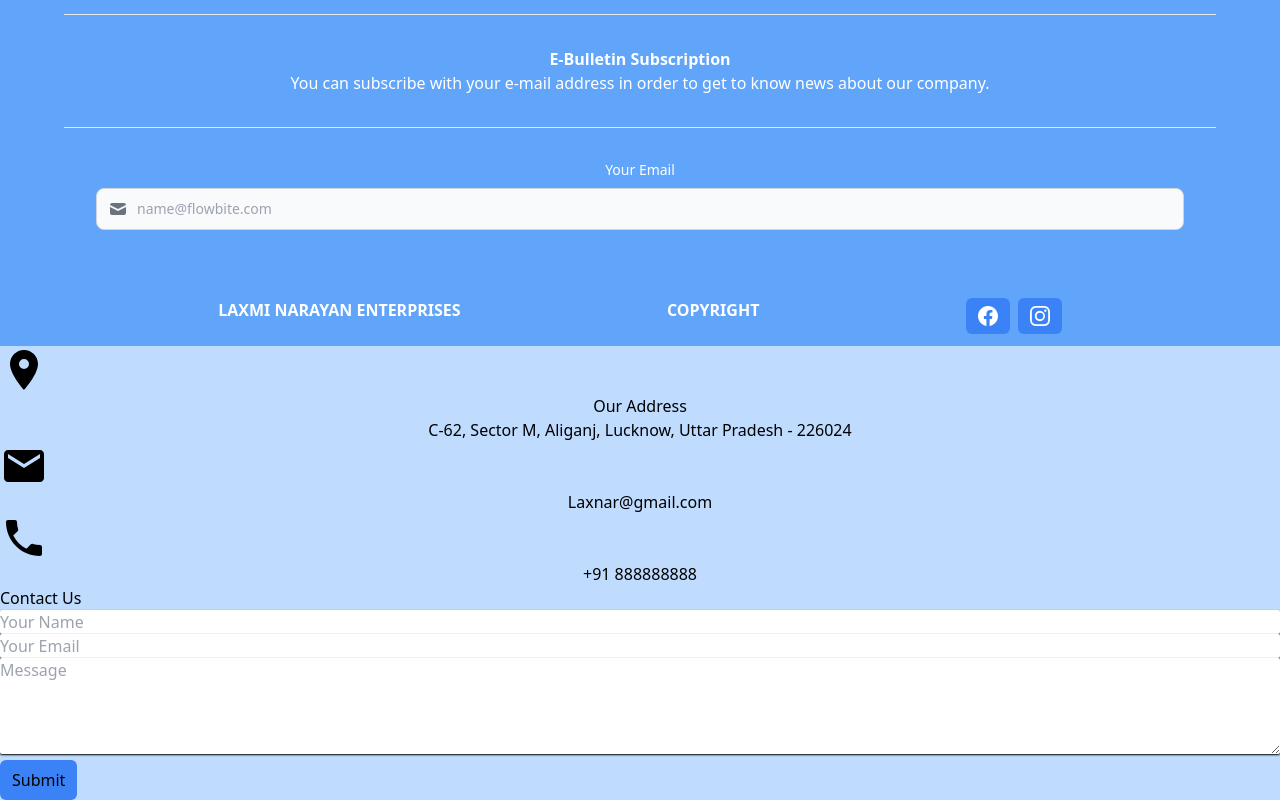
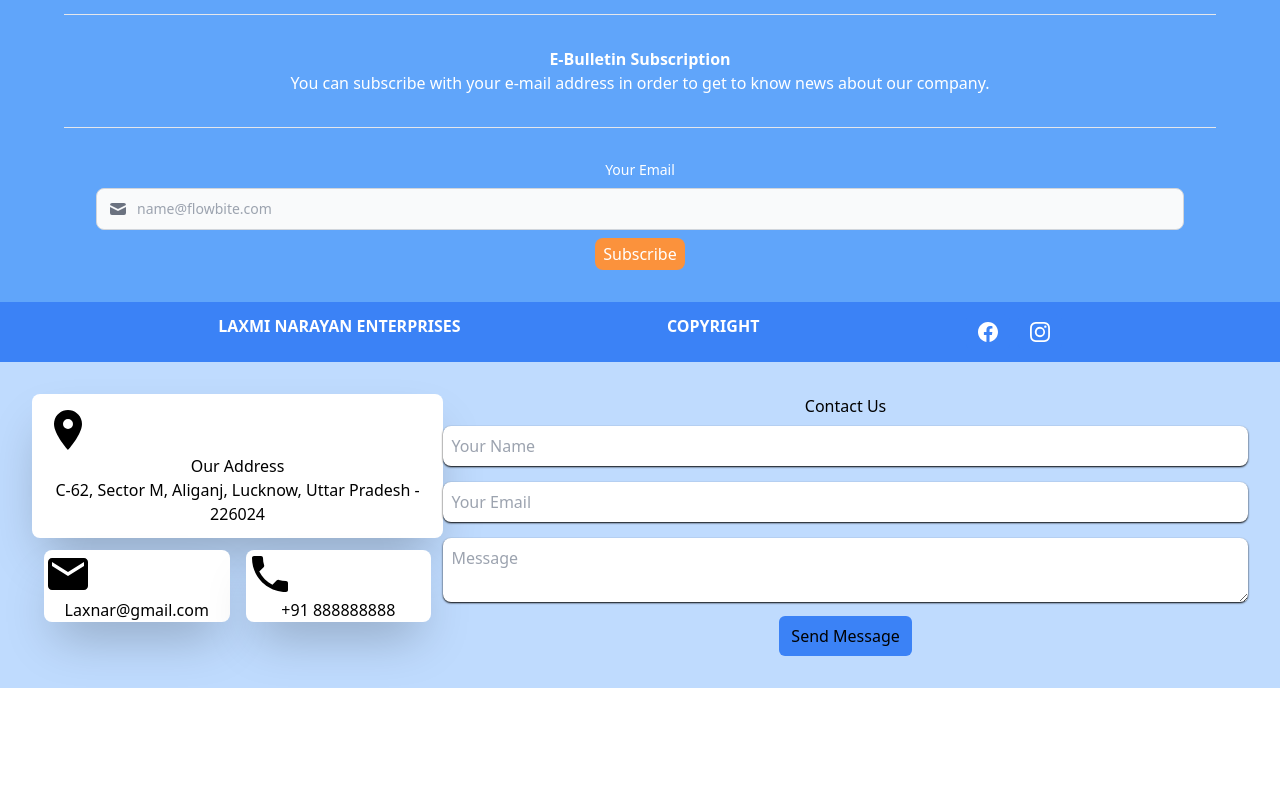
Before and after one commit to yash-sahni54321/Laxnar, a React (Create React App) app: page /contact in a window 1280 px wide. Shown: the part 343-1143 px from the top of the page. After the commit the page ends 1031 px from the top, so only its background shows below. Built offline with nearby package versions, Linux system fonts and the light colour scheme.

Commit message:
add contact component

```diff
--- a/package.json
+++ b/package.json
@@ -3,7 +3,6 @@
   "version": "0.1.0",
   "private": true,
   "dependencies": {
-    "@headlessui/react": "^1.7.8",
     "@testing-library/jest-dom": "^5.16.5",
     "@testing-library/react": "^13.4.0",
     "@testing-library/user-event": "^13.5.0",
--- a/src/Components/ContactHeader.js
+++ b/src/Components/ContactHeader.js
@@ -23,9 +23,9 @@ const ContactHeader = () => {
 
     return (
         <>
-            <div className="bg-blue-200">
-                <div>
-                    <div>
+            <div className="flex justify-around p-8 bg-blue-200 ">
+                <div className="">
+                    <div className="p-3 bg-white rounded-lg shadow-2xl">
                         <div className="text-center">
                             <span className="text-5xl">
                                 <MdLocationOn />
@@ -38,8 +38,8 @@ const ContactHeader = () => {
                             </span>
                         </div>
                     </div>
-                    <div>
-                        <div>
+                    <div  className="flex justify-evenly p-3">
+                        <div className=" w-6/12 mr-2 bg-white rounded-lg shadow-2xl">
                             <div className="text-center">
                                 <span className="text-5xl">
                                     <MdEmail />
@@ -49,7 +49,7 @@ const ContactHeader = () => {
                                 </span>
                             </div>
                         </div>
-                        <div>
+                        <div className="w-6/12 ml-2 bg-white rounded-lg shadow-2xl">
                             <div className="text-center">
                                 <span className="text-5xl">
                                     <MdPhone />
@@ -63,32 +63,32 @@ const ContactHeader = () => {
                 </div>
                 <div>
                     <div>
-                        <form onSubmit={handleSubmit} className="">
+                        <form onSubmit={handleSubmit} className="text-center ">
                             <label>Contact Us</label>
                             <input
                                 type="text"
-                                className="w-full rounded-sm shadow-sm inline-block shadow-black"
-                                placeholder="Your Name"
+                                className="w-full rounded-lg py-2 my-2 shadow-sm bg-white inline-block shadow-black"
+                                placeholder="  Your Name"
                                 required
                                 value={name}
                                 onChange={(e) => setName(e.target.value)}
                             />
                             <input
                                 required
-                                className="w-full rounded-sm shadow-sm inline-block shadow-black"
-                                placeholder="Your Email"
+                                className="w-full rounded-lg py-2 my-2 shadow-sm bg-white inline-block shadow-black"
+                                placeholder="  Your Email"
                                 value={email}
                                 onChange={(e) => setEmail(e.target.value)}
                             />
                             <textarea
                                 required
-                                className="w-full h-24 rounded-sm shadow-sm inline-block shadow-black"
+                                className="w-full h-16 py-2 my-2 rounded-lg shadow-sm inline-block shadow-black"
                                 value={text_msg}
-                                placeholder="Message"
+                                placeholder="  Message"
                                 onChange={(e) => setText(e.target.value)}
                             />
 
-                            <button className="rounded-md px-3 py-2 bg-blue-500">Submit</button>
+                            <button className="rounded-md px-3 py-2 bg-blue-500">Send Message</button>
                         </form>
                     </div>
                 </div>
--- a/src/Components/Footer.js
+++ b/src/Components/Footer.js
@@ -1,4 +1,5 @@
 import { BsFacebook, BsInstagram } from "react-icons/bs";
+import Email from "../Icons/Email";
 const Footer = () => {
   const number = "+91888888888";
   const email = "laxnar@gmail.com";
@@ -53,18 +54,9 @@ const Footer = () => {
             >
               Your Email
             </label>
-            <div class="relative mb-6">
+            <div class="relative mb-2">
               <div class="absolute inset-y-0 left-0 flex items-center pl-3 pointer-events-none">
-                <svg
-                  aria-hidden="true"
-                  class="w-5 h-5 text-gray-500 dark:text-gray-400"
-                  fill="currentColor"
-                  viewBox="0 0 20 20"
-                  xmlns="http://www.w3.org/2000/svg"
-                >
-                  <path d="M2.003 5.884L10 9.882l7.997-3.998A2 2 0 0016 4H4a2 2 0 00-1.997 1.884z"></path>
-                  <path d="M18 8.118l-8 4-8-4V14a2 2 0 002 2h12a2 2 0 002-2V8.118z"></path>
-                </svg>
+                <Email/>
               </div>
               <input
                 type="text"
@@ -73,10 +65,13 @@ const Footer = () => {
                 placeholder="name@flowbite.com"
               />
             </div>
+            <button className="bg-orange-400 rounded-lg px-2 py-1">
+              Subscribe
+            </button>
           </div>
         </div>
 
-        <div className="flex justify-evenly p-3 font-bold">
+        <div className="flex justify-evenly p-3 bg-blue-500 font-bold">
           <div>
             <h3>LAXMI NARAYAN ENTERPRISES</h3>
           </div>
--- a/src/Components/NavBar.js
+++ b/src/Components/NavBar.js
@@ -1,5 +1,4 @@
 import { Fragment, useState } from "react";
-import { Menu } from "@headlessui/react";
 import HamBurger from "../Icons/HamBurger";
 
 const links = [
--- /dev/null
+++ b/src/Icons/Email.js
@@ -0,0 +1,20 @@
+import React from "react";
+
+const Email = () => {
+  return (
+    <div>
+      <svg
+        aria-hidden="true"
+        class="w-5 h-5 text-gray-500 dark:text-gray-400"
+        fill="currentColor"
+        viewBox="0 0 20 20"
+        xmlns="http://www.w3.org/2000/svg"
+      >
+        <path d="M2.003 5.884L10 9.882l7.997-3.998A2 2 0 0016 4H4a2 2 0 00-1.997 1.884z"></path>
+        <path d="M18 8.118l-8 4-8-4V14a2 2 0 002 2h12a2 2 0 002-2V8.118z"></path>
+      </svg>
+    </div>
+  );
+};
+
+export default Email;
```
Also changed, not shown: 1 other file (tests, documents, lock files or other folders).
